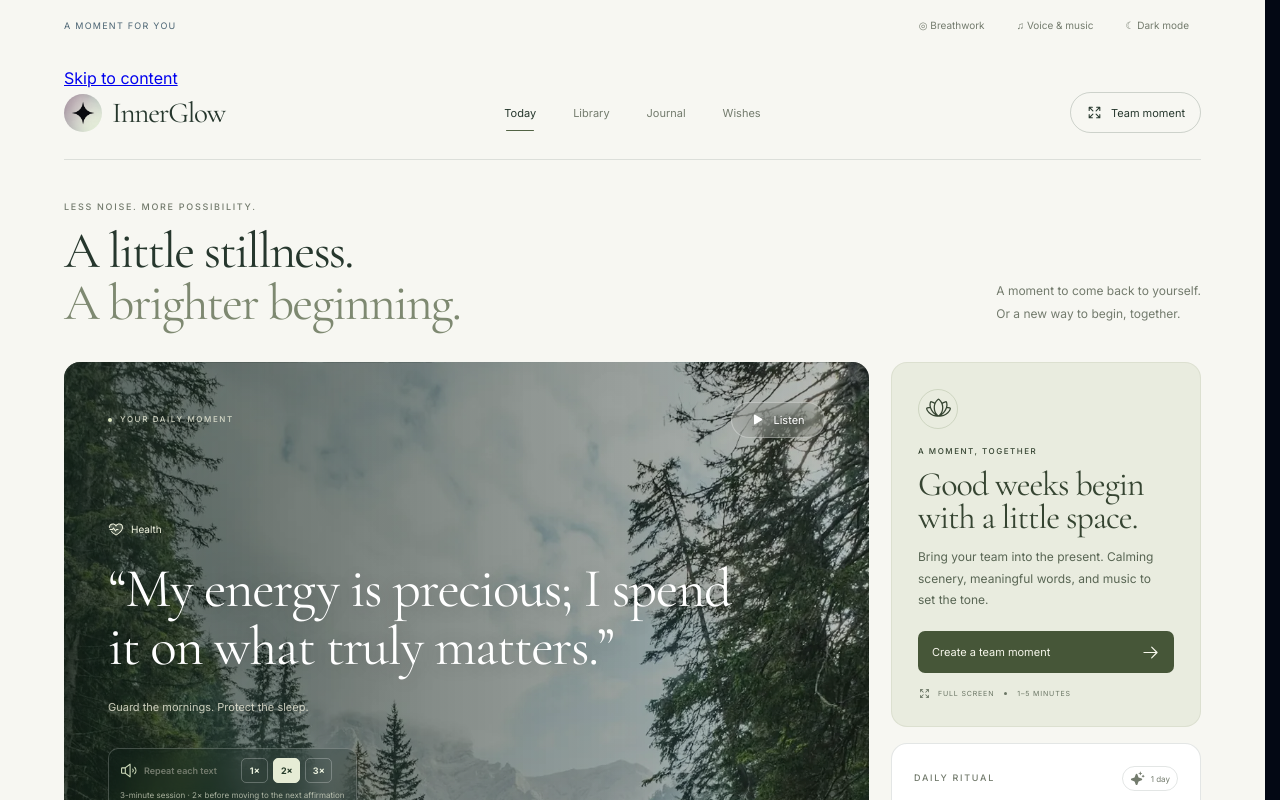
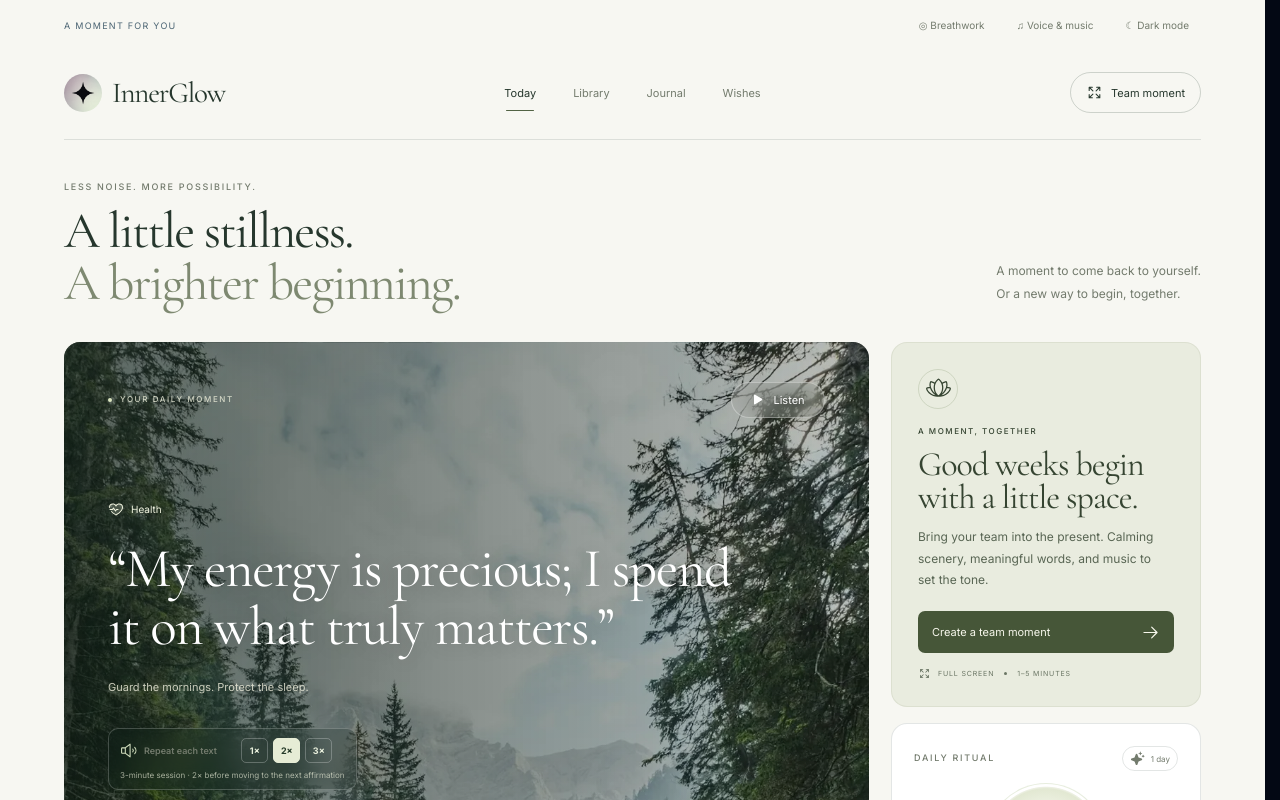
Before and after one commit to peremiller/innerglow-affirmations, a React (Vite) app: page / in a window 1280 px wide. Shown: the top 800 px of the page. Built offline with nearby package versions, Linux system fonts and the light colour scheme.

Commit message:
Style accessible skip link and storage preservation warning for all themes

```diff
--- a/src/styles.css
+++ b/src/styles.css
@@ -540,3 +540,29 @@ html :is(.tabs,.toolbar,.filter-bar,.filters,.actions,.button-row,.dialog-action
 @media(prefers-reduced-motion:reduce) { html { scroll-behavior:auto; } *,*::before,*::after { animation-duration:.01ms!important;animation-iteration-count:1!important;transition-duration:.01ms!important; } }
 
 @media screen{html .page-heading h1{letter-spacing:-.04em}html .library-card,html .journal-card,html .checkin-card{border-radius:12px;box-shadow:none}html .affirmation-actions{gap:12px}html .gratitude-history{line-height:1.8}}
+
+/* Accessible navigation and durable-device-storage feedback across themes. */
+.skip-link {
+  position: absolute;
+  top: -120px;
+  left: 14px;
+  z-index: 1000;
+  display: inline-block;
+  padding: 12px 16px;
+  border-radius: 8px;
+  background: #fff9cf;
+  color: #1c2817;
+  font-weight: 700;
+}
+.skip-link:focus-visible { top: 10px; outline: 3px solid #436c47; outline-offset: 2px; }
+.storage-warning {
+  background: #fff4c7;
+  color: #302907;
+  border: 2px solid #715c13;
+  border-radius: 10px;
+  padding: 12px 16px;
+  margin: 14px 0;
+  font-size: 14px;
+  line-height: 1.55;
+}
+#main-content:focus { outline: 2px solid var(--accent); outline-offset: 4px; }
```
